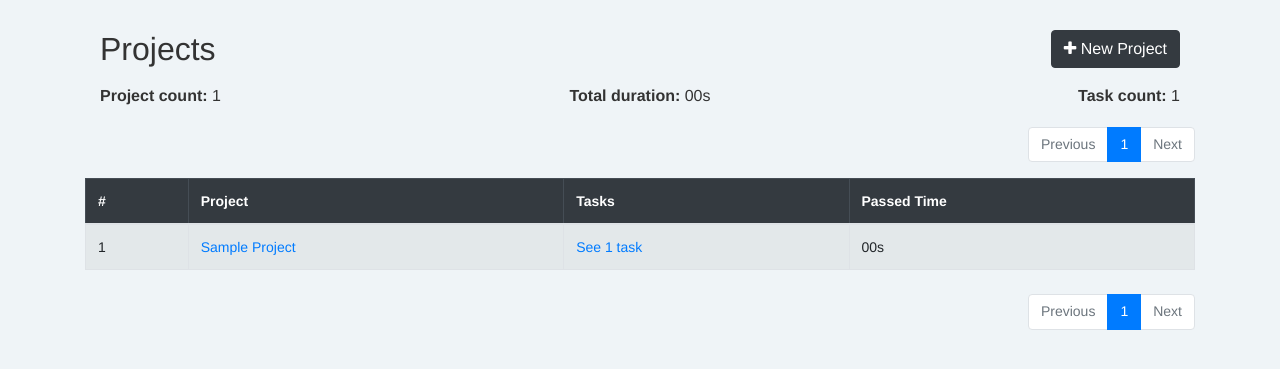
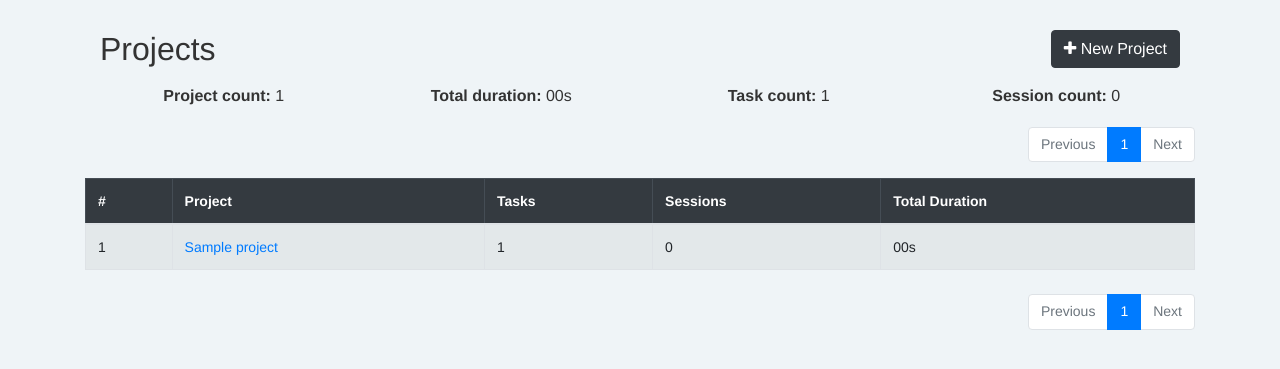
Before and after one commit to oussama-he/prodUtils, a Django app: page /pomodoro/projects/ in a window 1280 px wide. Shown: the part 55-424 px from the top of the page. Run offline with Django 3.2, Linux system fonts and the light colour scheme; tables that the repository leaves empty hold one stand-in row (values such as "Sample post"); data that the repository does not hold is empty; some libraries are stand-ins or nearby versions.

Commit message:
Edit all projects page

```diff
--- a/pomodoro/templates/pomodoro/all-projects.html
+++ b/pomodoro/templates/pomodoro/all-projects.html
@@ -14,14 +14,17 @@
   </div>
 
   <div class="row">
-    <div class="col-12 col-sm-4 col-md-4 text-left">
+    <div class="col-12 col-sm-6 col-md-3 text-sm-center">
       <h6><strong>Project count:</strong> {{project_count}}</h6>
     </div>
-    <div class="col-12 col-sm-4 col-md-4 text-center">
+    <div class="col-12 col-sm-6 col-md-3 text-center">
       <h6><strong>Total duration:</strong> {{total_duration|format_duration}}</h6>
     </div>
-    <div class="col-12 col-sm-4 col-md-4 text-right">
-      <h6><strong>Task count:</strong> {{tasks_count}}</h6>
+    <div class="col-12 col-sm-6 col-md-3 text-center">
+      <h6><strong>Task count:</strong> {{task_count}}</h6>
+    </div>
+    <div class="col-12 col-sm-6 col-md-3 text-sm-center text-right">
+      <h6><strong>Session count:</strong> {{session_count}}</h6>
     </div>
   </div>
 
@@ -35,7 +38,8 @@
           <th>#</th>
           <th>Project</th>
           <th>Tasks</th>
-          <th>Passed Time</th>
+          <th>Sessions</th>
+          <th>Total Duration</th>
         </tr>
       </thead>
       <tbody>
@@ -43,12 +47,10 @@
         <tr>
           <td>{{forloop.counter}}</td>
           <td>
-            <a href="{% url 'pomodoro:project-detail' project.pk %}">{{project.title|title}}</a>
+            <a href="{% url 'pomodoro:project-detail' project.pk %}">{{project.title}}</a>
           </td>
-          <td>
-            <a href="{% url 'pomodoro:project-tasks' pk=project.pk %}">See {{project.task_count}}
-              task{% if project.task_count > 1%}s{% endif %}</a>
-          </td>
+          <td>{{project.task_count}}</td>
+          <td>{{project.session_count}}</td>
           <td>{{project.passed_time|format_duration}}</td>
         </tr>
         {% endfor %}
--- a/pomodoro/views.py
+++ b/pomodoro/views.py
@@ -27,14 +27,16 @@ def get_all_projects(request):
     projects = Project.objects.all()
     project_count = projects.count()
     total_duration = 0
-    tasks_count = 0
+    task_count = 0
+    session_count = 0
     for project in projects:
-        for task in project.task_set.all():
-            total_duration += task.duration
-            tasks_count += 1
+        task_count += project.task_count
+        total_duration += project.passed_time()
+        session_count += project.session_count
 
     paginator = Paginator(projects, 25)
     page = request.GET.get('page')
+
     try:
         projects = paginator.page(page)
     except PageNotAnInteger:
@@ -45,7 +47,8 @@ def get_all_projects(request):
         "projects": projects,
         "project_count": project_count,
         "total_duration": total_duration,
-        "tasks_count": tasks_count,
+        "task_count": task_count,
+        "session_count": session_count,
         "paginator": paginator
 })
 
```
